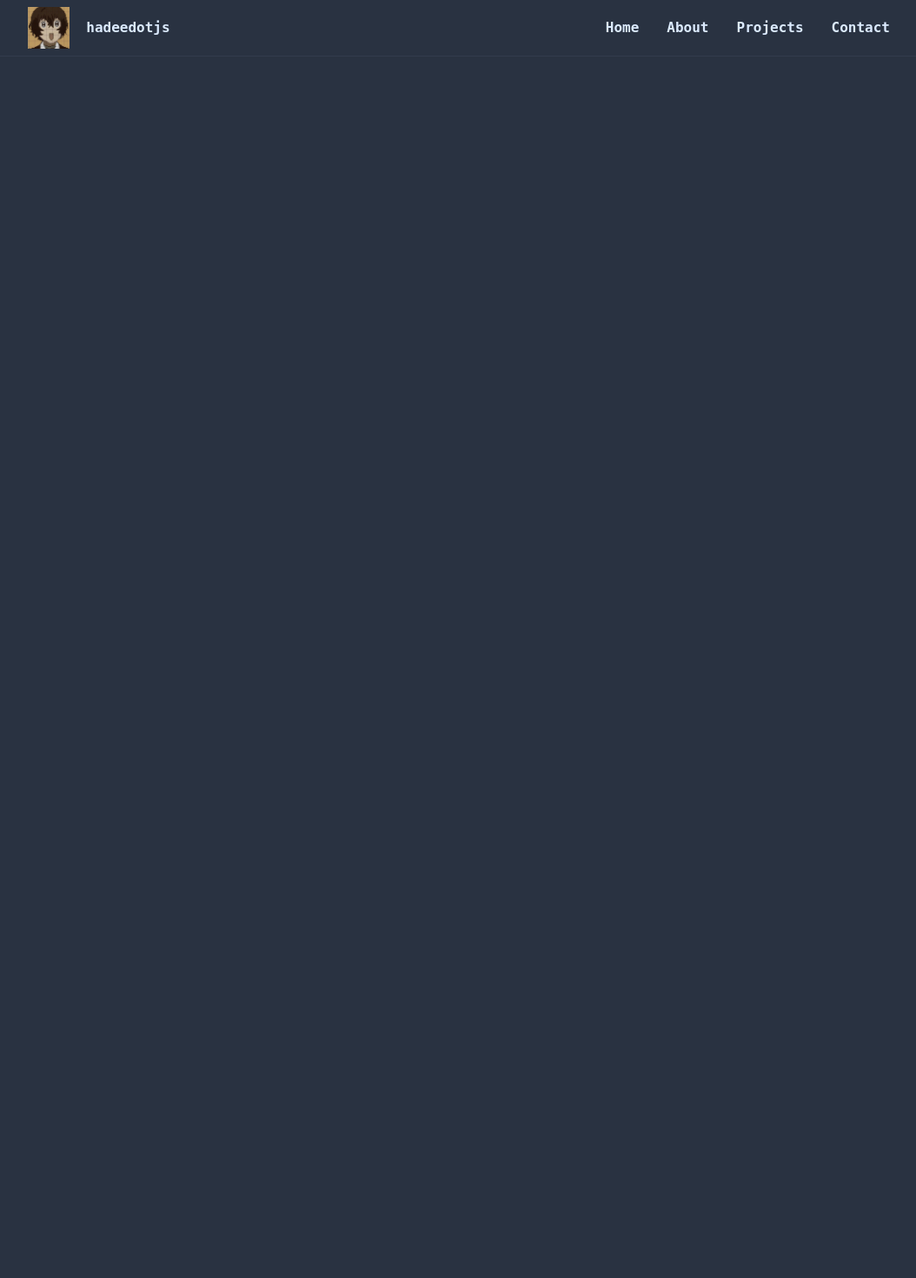
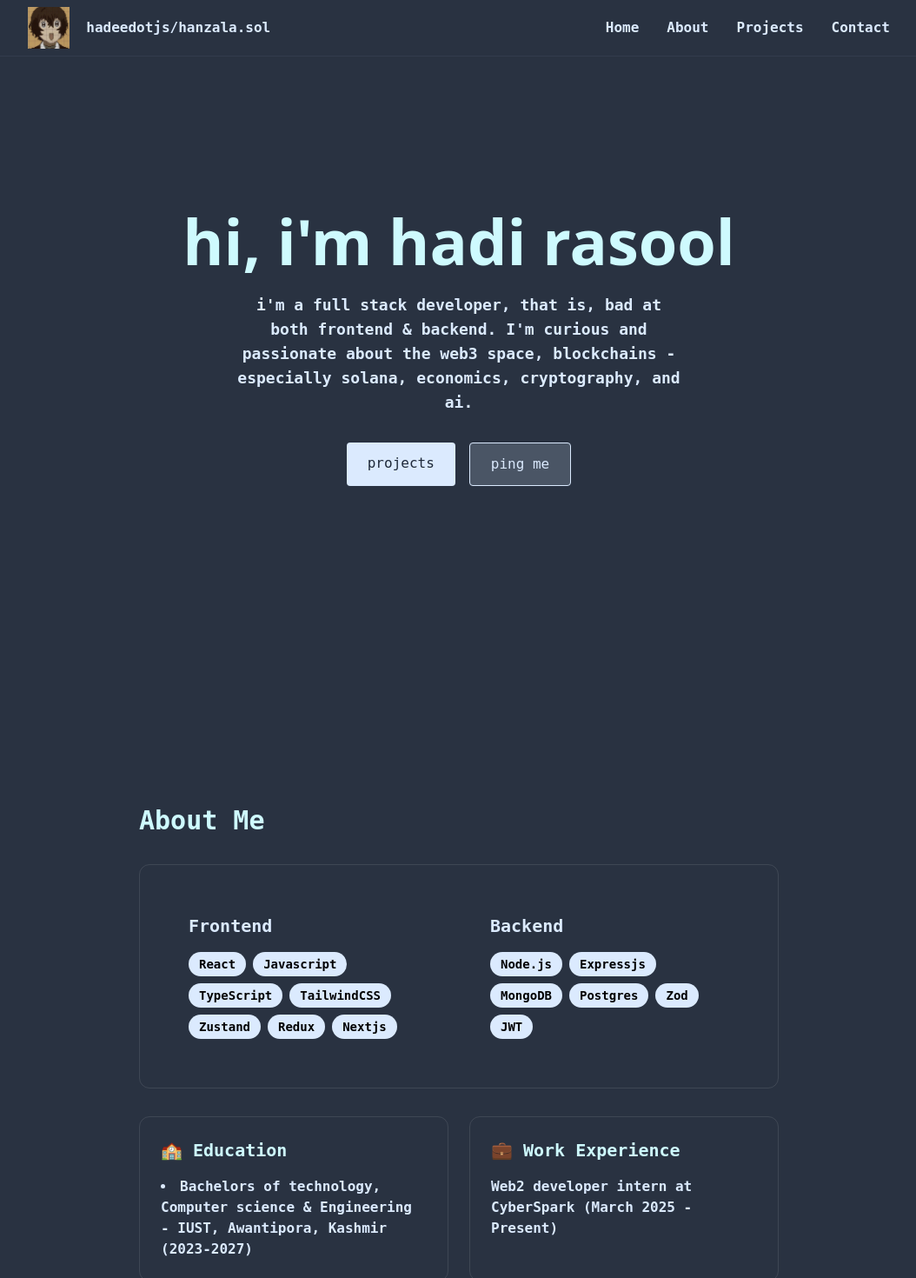
Before and after one commit to hadeedotjs/hello-portfolio, a React (Vite) app: page / in a window 1280 px wide. Shown: the top 1470 px of the page at 87% size, without its empty margins (112-1166 px from the left). Before the commit the page ends 800 px from the top, so only its background shows below. Built offline with nearby package versions, Linux system fonts and the light colour scheme.

Commit message:
added home & about

```diff
--- a/src/App.jsx
+++ b/src/App.jsx
@@ -3,6 +3,8 @@ import { Loading } from './components/Loading'
 import "./index.css";
 import { Navbar } from './components/Navbar';
 import { Mobile } from './components/Mobile';
+import { Home } from './components/sections/Home';
+import { About } from './components/sections/About';
 
 
 function App() {
@@ -16,6 +18,8 @@ function App() {
       <div className={`min-h-screen transition-opacity duration-700 ${!load ? "opacity-0" : "opacity-100"}`}>
       <Navbar menu={menu} setMenu={setMenu}/>
       <Mobile menu={menu} setMenu={setMenu}/>
+      <Home></Home>
+      <About></About>
       </div>
 
     </div>
--- a/src/components/Navbar.jsx
+++ b/src/components/Navbar.jsx
@@ -11,7 +11,7 @@ export const Navbar = ({ menu, setMenu }) => {
                 <div className="flex justify-between items-center h-16 text-blue-100 ">
                     <div className="flex  items-center">
                         <img className="w-12 h-12" src="src/assets/dazai.png" alt="404"></img>
-                        <a href="#home" > &nbsp; hadeedotjs</a>
+                        <a href="#home" > &nbsp; hadeedotjs/hanzala.sol</a>
                     </div>
 
                     <div className={`w-7 h-5 relative cursor-pointer z-50 md:hidden ${menu ? "opacity-0" : "opacity-100"}`} onClick={() => setMenu((prev)=> !prev) }>&#9776;</div>
--- a/src/components/sections/About.jsx
+++ b/src/components/sections/About.jsx
@@ -0,0 +1,94 @@
+// import { RevealOnScroll } from "../RevealOnScroll";
+
+export const About = () => {
+  const frontendSkills = [
+    "React",
+    "Javascript",
+    "TypeScript",
+    "TailwindCSS",
+    "Zustand",
+    "Redux",
+    "Nextjs"
+  ];
+
+  const backendSkills = ["Node.js", "Expressjs", "MongoDB", "Postgres", "Zod", "JWT"];
+
+  return (
+    <section
+      id="about"
+      className="min-h-screen flex items-center justify-center py-20"
+    >
+      {/* <RevealOnScroll> */}
+        <div className="max-w-3xl mx-auto px-4">
+          <h2 className="text-3xl font-bold mb-8 text-cyan-100">
+            {" "}
+            About Me
+          </h2>
+
+          <div className="rounded-xl p-8 border-white/10 border">
+
+            <div className="grid grid-cols-1 md:grid-cols-2 gap-6">
+              <div className="p-6 hover:-translate-y-1 transition-all">
+                <h3 className="text-xl font-bold mb-4 text-blue-100"> Frontend</h3>
+                <div className="flex flex-wrap gap-2">
+                  {frontendSkills.map((tech, key) => (
+                    <span
+                      key={key}
+                      className="bg-blue-100 text-black py-1 px-3 rounded-full text-sm
+                    "
+                    >
+                      {tech}
+                    </span>
+                  ))}
+                </div>
+              </div>
+
+              <div className="rounded-xl p-6 hover:-translate-y-1 transition-all">
+                <h3 className="text-xl font-bold mb-4 text-blue-100"> Backend</h3>
+                <div className="flex flex-wrap gap-2">
+                  {backendSkills.map((tech, key) => (
+                    <span
+                      key={key}
+                      className="bg-blue-100 text-black py-1 px-3 rounded-full text-sm
+                    "
+                    >
+                      {tech}
+                    </span>
+                  ))}
+                </div>
+              </div>
+            </div>
+          </div>
+
+          <div className="grid grid-cols-1 md:grid-cols-2 gap-6 mt-8">
+            <div className="p-6 rounded-xl border-white/10 border hover:-translate-y-1 transition-all">
+              <h3 className="text-xl text-cyan-100 font-bold mb-4"> 🏫 Education </h3>
+              <ul className="list-disc list-inside text-blue-100 space-y-2">
+                <li>
+                  <strong> Bachelors of technology, Computer science & Engineering </strong> - IUST, Awantipora, Kashmir
+                  (2023-2027)
+                </li>
+              </ul>
+            </div>
+            <div className="p-6 rounded-xl border-white/10 border hover:-translate-y-1 transition-all">
+              <h3 className="text-xl font-bold text-cyan-100 mb-4"> 💼 Work Experience </h3>
+              <div className="space-y-4 text-blue-100">
+                <div>
+                  <h4 className="font-semibold text-blue-100">
+                    {" "}
+                    Web2 developer intern at CyberSpark (March 2025 - Present){" "}
+                  </h4>
+                  <p>
+
+                  </p>
+                </div>
+
+
+              </div>
+            </div>
+          </div>
+        </div>
+      {/* </RevealOnScroll> */}
+    </section>
+  );
+};
--- a/src/components/sections/Home.jsx
+++ b/src/components/sections/Home.jsx
@@ -0,0 +1,40 @@
+// import { RevealOnScroll } from "../RevealOnScroll";
+
+export const Home = () => {
+  return (
+    <section
+      id="home"
+      className="min-h-screen flex items-center justify-center relative"
+    >
+      {/* <RevealOnScroll> */}
+        <div className="text-center z-10 px-4">
+          <h1 className="text-cyan-100 text-5xl md:text-7xl font-bold mb-6 font-sans">
+            hi, i'm hadi rasool
+          </h1>
+
+          <p className="text-blue-100 text-lg mb-8 max-w-lg mx-auto">
+            i'm a full stack developer, that is, bad at both frontend & backend. I'm
+            curious and passionate about the web3 space, blockchains - especially solana, economics,
+            cryptography, and ai.
+          </p>
+          <div className="flex justify-center space-x-4">
+            <a
+              href="#projects"
+              className="bg-blue-100 text-gray-800 py-3 px-6 rounded font-medium transition relative overflow-hidden hover:-translate-y-0.5 "
+            >
+              projects
+            </a>
+
+            <a
+              href="#contact"
+              className="border bg-gray-600 text-blue-100 py-3 px-6 rounded font-medium transition-all duration-200
+             hover:-translate-y-0.5 "
+            >
+              ping me
+            </a>
+          </div>
+        </div>
+      {/* </RevealOnScroll> */}
+    </section>
+  );
+};
```
